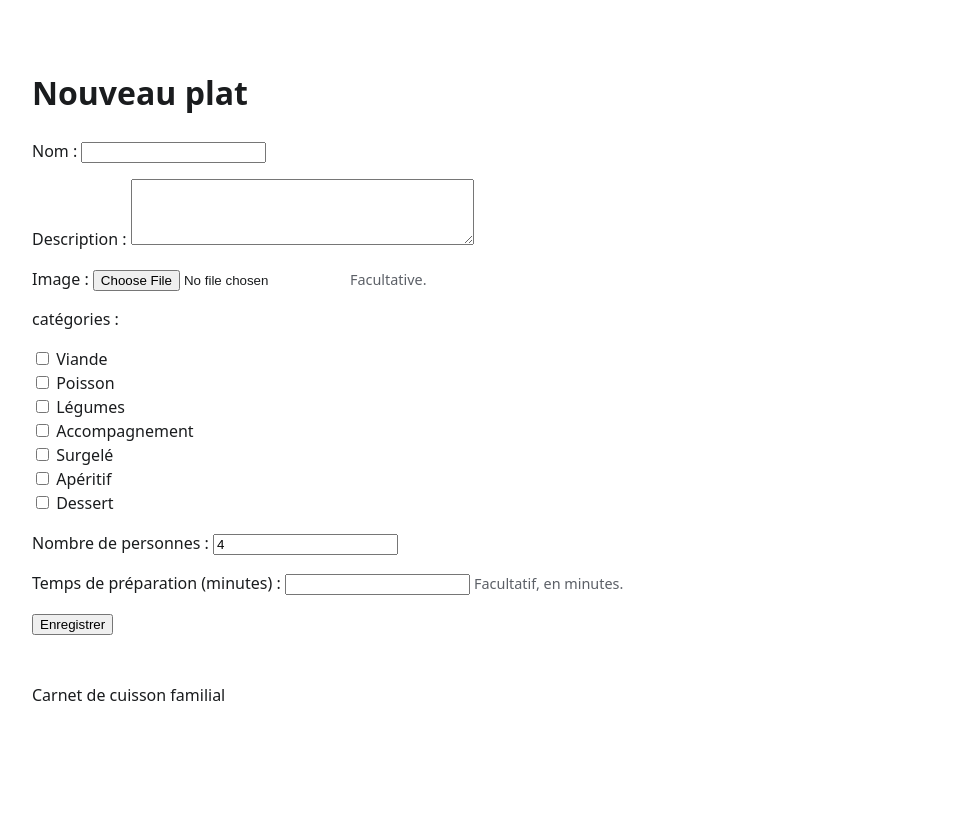
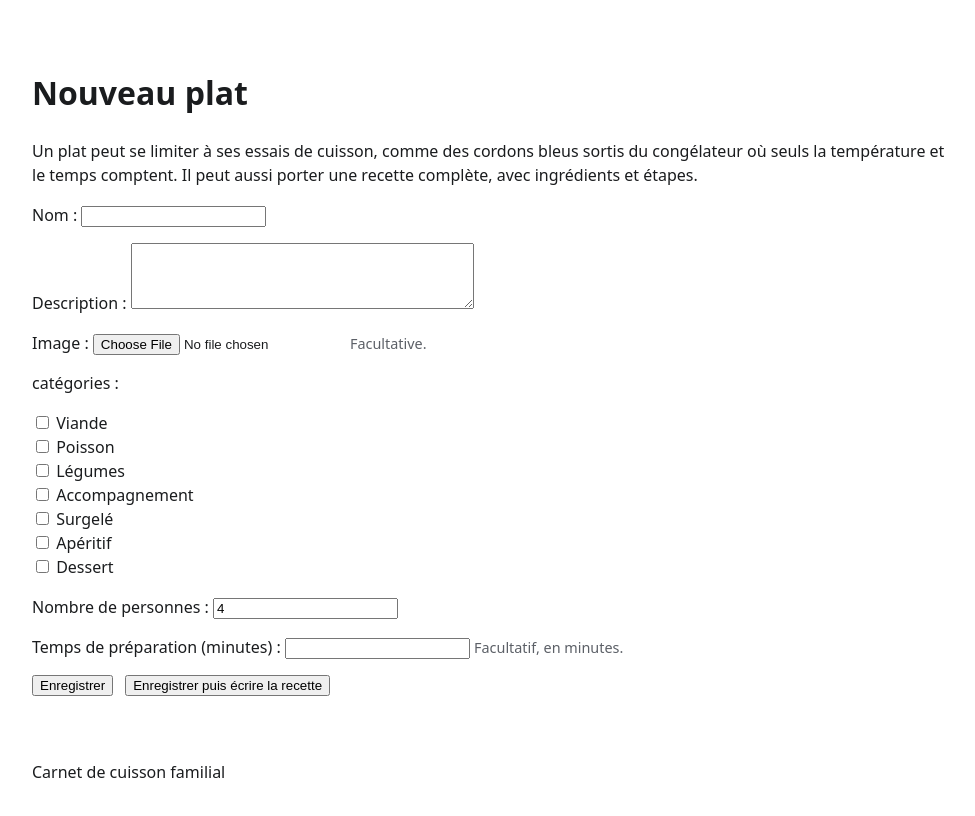
Before and after one commit to UTurtleDev/Cuisson-Airfryer, a Django app: page /plats/creer/ in a window 1280 px wide. Shown: the part 57-873 px from the top of the page, without its empty margins (144-1119 px from the left). Before the commit the page ends 758 px from the top, so only its background shows below. Run offline with Django 5.2, Linux system fonts and the light colour scheme; the visitor is signed in with stand-in values (Sample User, id 1); data comes from the database, SQL or seed files in the repository.

Commit message:
Choix du parcours des la creation du plat
Un plat repond a deux usages differents : des cordons bleus surgeles ou
seuls la temperature et le temps comptent, et un poulet au curry avec
ingredients et etapes. Le choix devait se faire a la creation, pas se
chercher ensuite dans la fiche.

- deux boutons sur le formulaire de plat : "Enregistrer" mene a la
  fiche, "Enregistrer puis ecrire la recette" mene aux ingredients
- disponible aussi a la modification d'un plat existant
- formulaire de recette : 8 lignes d'ingredients et 5 d'etapes au lieu
  de 3, puisque sans JavaScript on ne peut pas en ajouter a la volee
- elision correcte des libelles : "de farine" mais "d'huile d'olive",
  avec l'exception du h aspire ("de haricots verts")
- 14 tests supplementaires (229 au total)

Co-Authored-By: Claude Opus 5 <noreply@anthropic.com>

```diff
--- a/plats/forms.py
+++ b/plats/forms.py
@@ -171,7 +171,7 @@ JeuIngredients = forms.models.inlineformset_factory(
     Plat,
     Ingredient,
     form=FormulaireIngredient,
-    extra=3,
+    extra=8,
     can_delete=True,
 )
 
@@ -179,7 +179,7 @@ JeuEtapes = forms.models.inlineformset_factory(
     Plat,
     EtapePreparation,
     form=FormulaireEtape,
-    extra=3,
+    extra=5,
     can_delete=True,
 )
 
--- a/plats/models.py
+++ b/plats/models.py
@@ -8,6 +8,23 @@ from django.utils import timezone
 from django.utils.text import slugify
 
 from plats.managers import PlatQuerySet
+
+
+#: Mots commençant par un h aspiré, devant lequel « de » ne s'élide pas.
+H_ASPIRE = ("haricot", "hareng", "homard", "hachis", "houmous", "hot-dog")
+
+
+def elider(nom):
+    """Renvoie « de farine » ou « d'huile », selon l'initiale du mot.
+
+    Le h aspiré fait exception : on dit « de haricots », pas « d'haricots ».
+    """
+    premier_mot = nom.lstrip().lower()
+    if premier_mot.startswith(H_ASPIRE):
+        return f"de {nom}"
+    if premier_mot[:1] in "aeiouyâàéèêëîïôöûùh":
+        return f"d'{nom}"
+    return f"de {nom}"
 
 
 def format_nombre(quantite):
@@ -326,7 +343,7 @@ class Ingredient(models.Model):
             return self.nom
         nombre = format_nombre(quantite)
         if self.unite:
-            return f"{nombre} {self.get_unite_display()} de {self.nom}"
+            return f"{nombre} {self.get_unite_display()} {elider(self.nom)}"
         return f"{nombre} {self.nom}"
 
 
--- a/plats/templates/plats/formulaire.html
+++ b/plats/templates/plats/formulaire.html
@@ -4,9 +4,22 @@
 
 {% block contenu %}
     <h1>{{ titre }}</h1>
+
+    <p class="explication">
+        Un plat peut se limiter à ses essais de cuisson, comme des cordons bleus
+        sortis du congélateur où seuls la température et le temps comptent. Il peut
+        aussi porter une recette complète, avec ingrédients et étapes.
+    </p>
+
     <form method="post" enctype="multipart/form-data">
         {% csrf_token %}
         {% include "partials/formulaire.html" with formulaire=form %}
-        <button type="submit">Enregistrer</button>
+
+        <p class="actions actions--enregistrement">
+            <button type="submit">Enregistrer</button>
+            <button type="submit" name="suite" value="recette">
+                Enregistrer puis écrire la recette
+            </button>
+        </p>
     </form>
 {% endblock %}
--- a/plats/templates/plats/formulaire_recette.html
+++ b/plats/templates/plats/formulaire_recette.html
@@ -36,8 +36,9 @@
         </fieldset>
 
         <p class="explication">
-            Les lignes vides sont ignorées. L'ordre d'affichage suit l'ordre des
-            lignes ci-dessus.
+            Les lignes vides sont ignorées et l'ordre d'affichage suit l'ordre des
+            lignes ci-dessus. S'il vous manque des lignes, enregistrez puis revenez
+            sur cette page : de nouvelles lignes vides vous attendront.
         </p>
         <button type="submit">Enregistrer la recette</button>
     </form>
--- a/plats/views.py
+++ b/plats/views.py
@@ -1,7 +1,7 @@
 from django.contrib import messages
 from django.contrib.auth.mixins import LoginRequiredMixin
 from django.shortcuts import get_object_or_404, redirect, render
-from django.urls import reverse_lazy
+from django.urls import reverse, reverse_lazy
 from django.views.generic import (
     CreateView,
     DeleteView,
@@ -106,7 +106,20 @@ class DetailPlatView(LoginRequiredMixin, DetailView):
         return contexte
 
 
-class CreerPlatView(LoginRequiredMixin, CreateView):
+class DestinationApresEnregistrementMixin:
+    """Envoie vers la recette si l'utilisateur a choisi ce bouton.
+
+    Deux boutons pour deux usages : un plat qui se limite à ses essais de
+    cuisson, ou un plat qui porte une recette complète.
+    """
+
+    def get_success_url(self):
+        if self.request.POST.get("suite") == "recette":
+            return reverse("plats:modifier_recette", kwargs={"slug": self.object.slug})
+        return super().get_success_url()
+
+
+class CreerPlatView(DestinationApresEnregistrementMixin, LoginRequiredMixin, CreateView):
     model = Plat
     form_class = FormulairePlat
     template_name = "plats/formulaire.html"
@@ -122,7 +135,9 @@ class CreerPlatView(LoginRequiredMixin, CreateView):
         return contexte
 
 
-class ModifierPlatView(ProprietaireRequisMixin, UpdateView):
+class ModifierPlatView(
+    DestinationApresEnregistrementMixin, ProprietaireRequisMixin, UpdateView
+):
     model = Plat
     form_class = FormulairePlat
     template_name = "plats/formulaire.html"
--- a/static/css/base.css
+++ b/static/css/base.css
@@ -280,3 +280,9 @@ a {
     padding: 0.3rem 0.8rem;
     text-decoration: none;
 }
+
+.actions--enregistrement {
+    display: flex;
+    gap: 0.75rem;
+    flex-wrap: wrap;
+}
```
Also changed, not shown: plats/tests/test_recettes.py (+134 -1 lines).
